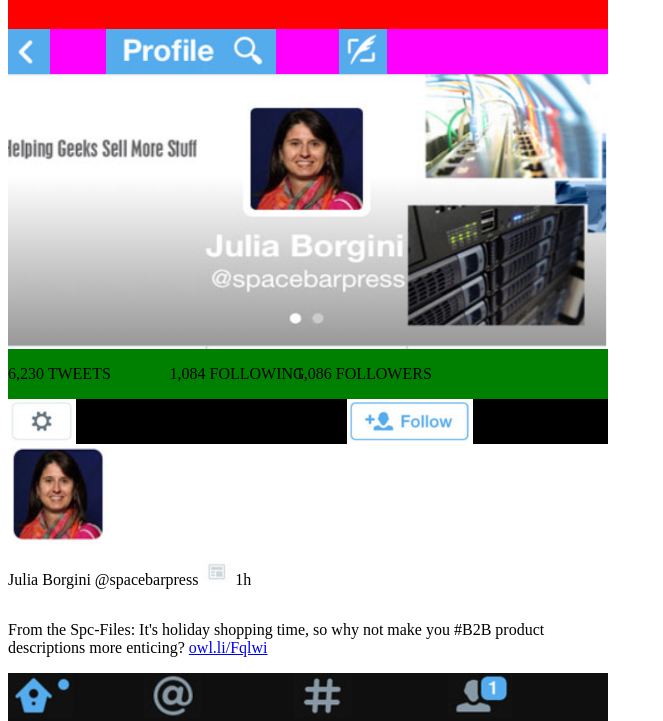
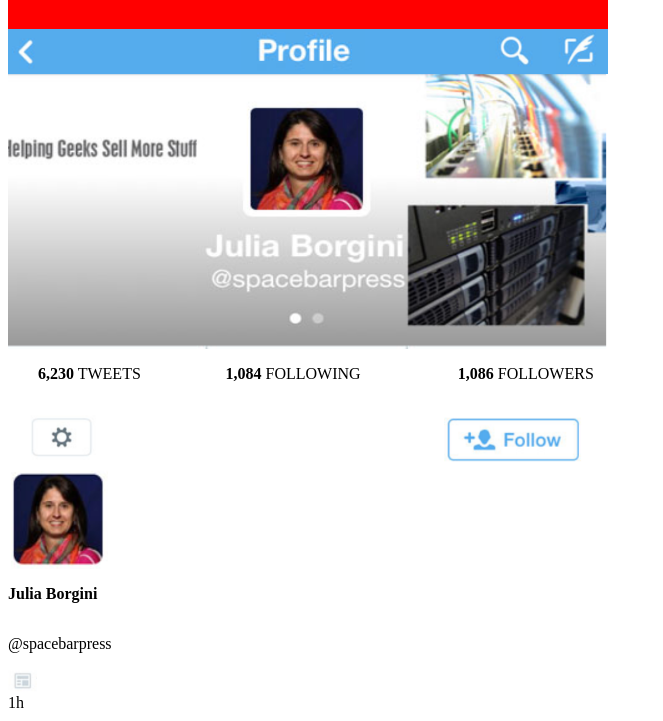
Before and after one commit to panduhjohn/gridder, a plain HTML site: page index.html in a window 1280 px wide. Shown: the part 79-800 px from the top of the page, without its empty margins (0-663 px from the left). Drawn offline with Linux system fonts and the light colour scheme.

Commit message:
multiple areas added padding

```diff
--- a/index.html
+++ b/index.html
@@ -33,9 +33,9 @@
         </div>
 
         <div class="follow">
-            <p id="tweet">6,230 TWEETS</p>
-            <p id="following">1,084 FOLLOWING</p>
-            <p id="followers">1,086 FOLLOWERS</p>
+            <p id="tweet"><span>6,230</span> TWEETS</p>
+            <p id="following"><span>1,084</span> FOLLOWING</p>
+            <p id="followers"><span>1,086</span> FOLLOWERS</p>
             <!-- <p>6,230</p>
             <p>1,084</p>
             <p>1,086</p>
@@ -51,7 +51,7 @@
 
         <div class="post">
             <img id="profilepic" src="assets/profilepic.png">
-            <p>Julia Borgini @spacebarpress <img id="news" src="assets/news.png"> 1h</p>
+            <p><span>Julia Borgini</span> <p>@spacebarpress</p> <img id="news" src="assets/news.png"> 1h</p>
             <p>From the Spc-Files: It's holiday shopping time, so why not make you #B2B product descriptions more enticing? <a href="#">owl.li/Fqlwi</a></p>
         </div>
 
--- a/style.css
+++ b/style.css
@@ -11,7 +11,7 @@ body {
   grid-template-columns: repeat (5, 20%);
   grid-template-rows: repeat (5, 20%);
   width: 600px; /* first fucking thing to react in this bullshit code.*/
-  background-color: orange;
+  /* background-color: orange; */
 }
 
 .header {
@@ -28,8 +28,8 @@ body {
 #signal {
   /* display: grid; */
   height: 20px;
-  grid-column: 1;
-  grid-row: 1;
+  /* grid-column: 1; */
+  /* grid-row: 1; */
 }
 
 #signal img {
@@ -41,8 +41,8 @@ body {
   display: grid;
   height: 20px;
   width: 100px;
-  grid-column: 2;
-  grid-row: 1;
+  /* grid-column: 2; */
+  /* grid-row: 1; */
 }
 
 /* .time img {
@@ -53,16 +53,16 @@ body {
 #battery {
   height: 20px;
   width: 40px;
-  grid-column: 3;
-  grid-row: 1;
+  /* grid-column: 3; */
+  /* grid-row: 1; */
 }
 .battery img {
   /* height: 20px; */
   /* width: 10px; */
 }
 .profile {
-  /* background-color: #55ACED; */
-  background-color: fuchsia;
+  background-color: #55ACED;
+  /* background-color: fuchsia; */
   grid-column: 1 / span 4;
   grid-row: 2;
   display: grid;
@@ -81,22 +81,25 @@ body {
   width: auto;
   grid-column: 2 / span 2;
   grid-row: 2 / span 1;
+  padding-left: 190px;
 }
 #mag {
   height: 45px;
   width: auto;
   grid-column: 3 / span 3;
   grid-row: 2 / span 1;
+  padding-left: 280px
 }
 #feather {
   height: 45px;
   width: auto;
   grid-column: 4 / span 4;
   grid-row: 2 / span 5;
+  padding-left: 190px;
 }
 
 .main {
-  background-color: orange;
+  /* background-color: orange; */
   grid-column: 1 / span 4;
   grid-row: 3;
   display: grid;
@@ -107,30 +110,40 @@ body {
   width: 600px;
 }
 
+
+
 .follow {
-  background-color: green;
+  /* background-color: green; */
   display: grid;
   grid-row: 4;
   grid-column: 1;
-
+  font-family: inherit;
+}
+.follow span {
+    font-weight: bold;
 }
 
 #tweet {
   grid-column: 1 / span 1;
   grid-row: 1 / span 1;
+  padding-left: 30px;
+  /* border: 1px solid black; */
 }
 #following {
   grid-column: 2 / span 2;
   grid-row: 1 / span 1;
+  padding-left: 80px;
 }
 #followers {
   grid-column: 3 / span 3;
   grid-row: 1 / span 1;
+  padding-left: 200px
 }
 .gear {
-  background-color: black;
+  /* background-color: black; */
   display: grid;
   grid-row: 5;
+  height: 70px
 }
 
 #gearicon {
@@ -138,19 +151,26 @@ body {
   width: auto;
   grid-column: 1 / span 1;
   grid-row: 5 / span 1;
+  padding-left: 20px
 }
 
 #follow {
-  height: 45px;
+  height: 50px;
   width: auto;
   grid-column: 3 / span 1;
   grid-row: 5 / span 1;
+  padding-left: 300px;
+
 }
 
 .post {
   background-color: white;
   display: grid;
   grid-row: 6;
+}
+
+.post span {
+    font-weight: bold;
 }
 
 #profilepic {
@@ -184,22 +204,30 @@ body {
   width: auto;
   grid-column: 1 / 4;
   grid-row: 7 / 1;
+  padding-left: 30px;
+}
+.footer p {
+    padding-left: 30px;
+    color: gray;
 }
 #connect {
   height: 45px;
   width: auto;
   grid-column: 2 / 4;
   grid-row: 7 / 1;
+    padding-left: 30px;
 }
 #discover {
   height: 45px;
   width: auto;
   grid-column: 3 / 4;
   grid-row: 7 / 1;
+    padding-left: 30px;
 }
 #me {
   height: 45px;
   width: auto;
   grid-column: 4 / 4;
   grid-row: 7 / 1;
+
 }
```
